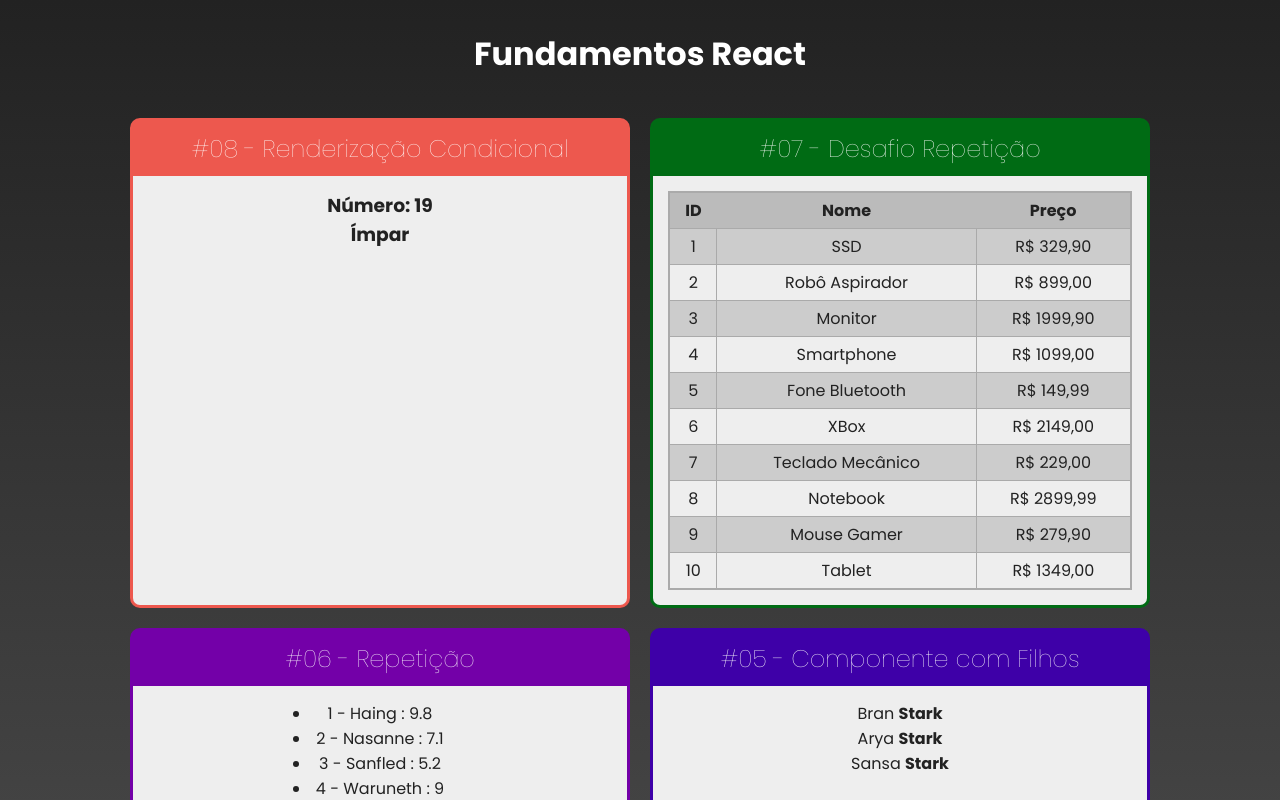
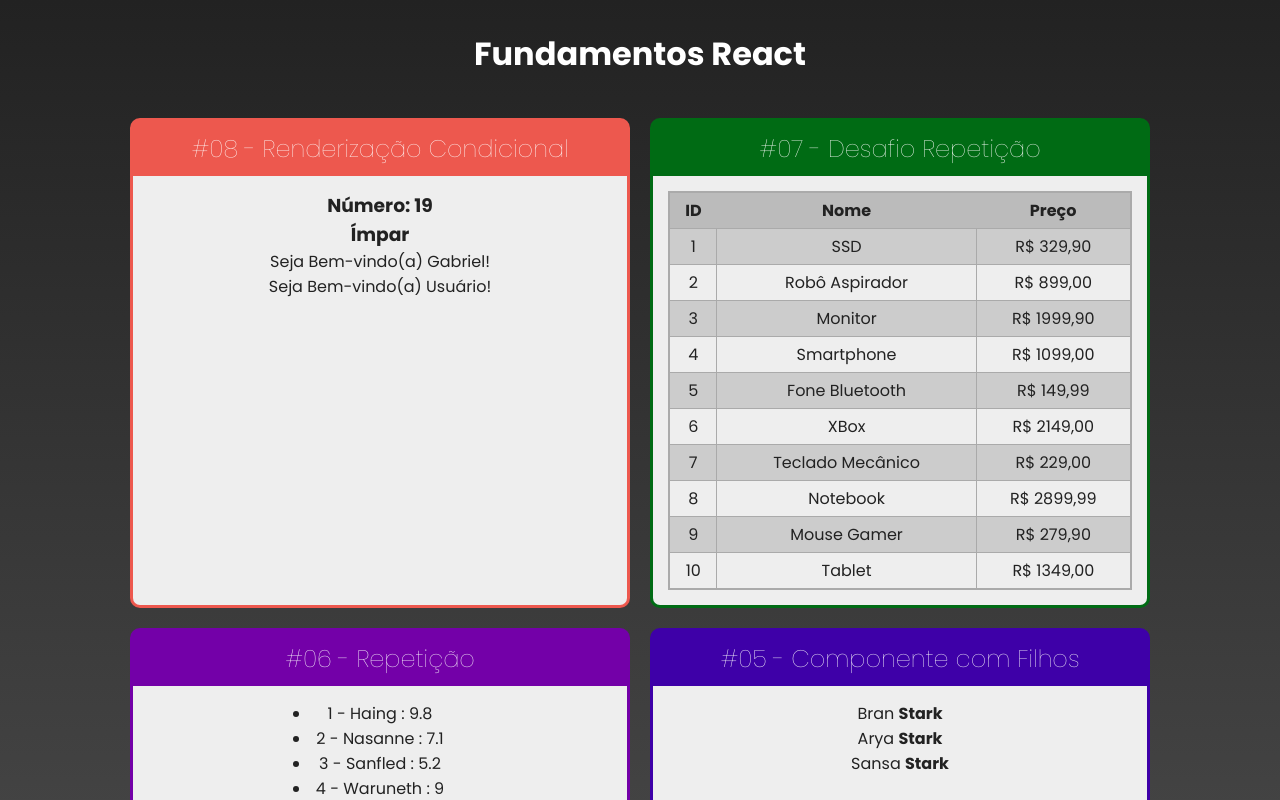
Before and after one commit to gabz-roberto/react-revisao, a React (Create React App) app in the folder fundamentos/: page / in a window 1280 px wide. Shown: the top 800 px of the page. Built offline with nearby package versions, Linux system fonts and the light colour scheme.

Commit message:
componente condicional

```diff
--- a/fundamentos/src/App.jsx
+++ b/fundamentos/src/App.jsx
@@ -13,6 +13,7 @@ import FamiliaMembro from "./components/basicos/FamiliaMembro";
 import ListaAlunos from "./components/repeticao/ListaAlunos";
 import TabelaProdutos from "./components/repeticao/TabelaProdutos";
 import ParOuImpar from "./components/condicional/ParOuImpar";
+import UsuarioInfo from "./components/condicional/UsuarioInfo";
 
 const App = () => {
   return (
@@ -23,6 +24,8 @@ const App = () => {
 
         <Card title="#08 - Renderização Condicional" color="#ED584E">
           <ParOuImpar numero={19}/>
+          <UsuarioInfo usuario={{nome: 'Gabriel'}}/>
+          <UsuarioInfo usuario={{}}/>
         </Card>
 
         <Card title="#07 - Desafio Repetição" color="#006B14">
--- a/fundamentos/src/components/condicional/If.js
+++ b/fundamentos/src/components/condicional/If.js
@@ -0,0 +1,10 @@
+const If = (props) => {
+  if (props.test) {
+    return props.children;
+  } else {
+    return false;
+  }
+};
+// Se o valor de teste for true irá renderizar os childrens
+
+export default If;
--- /dev/null
+++ b/fundamentos/src/components/condicional/UsuarioInfo.jsx
@@ -0,0 +1,22 @@
+import React from 'react'
+
+import If from './If';
+
+const UsuarioInfo = (props) => {
+    const usuario = props.usuario || "Usuário"
+
+  return (
+    <div>
+        <If test={usuario && usuario.nome}>
+            {/* Se usuário for true e tiver o atributo nome */}
+            Seja Bem-vindo(a) {usuario.nome}!
+        </If>
+        <If test={!usuario || !usuario.nome}>
+            {/* Se o usuário for false ou não tiver o atributo nome */}
+            Seja Bem-vindo(a) Usuário!
+        </If>
+    </div>
+  )
+}
+
+export default UsuarioInfo
```
